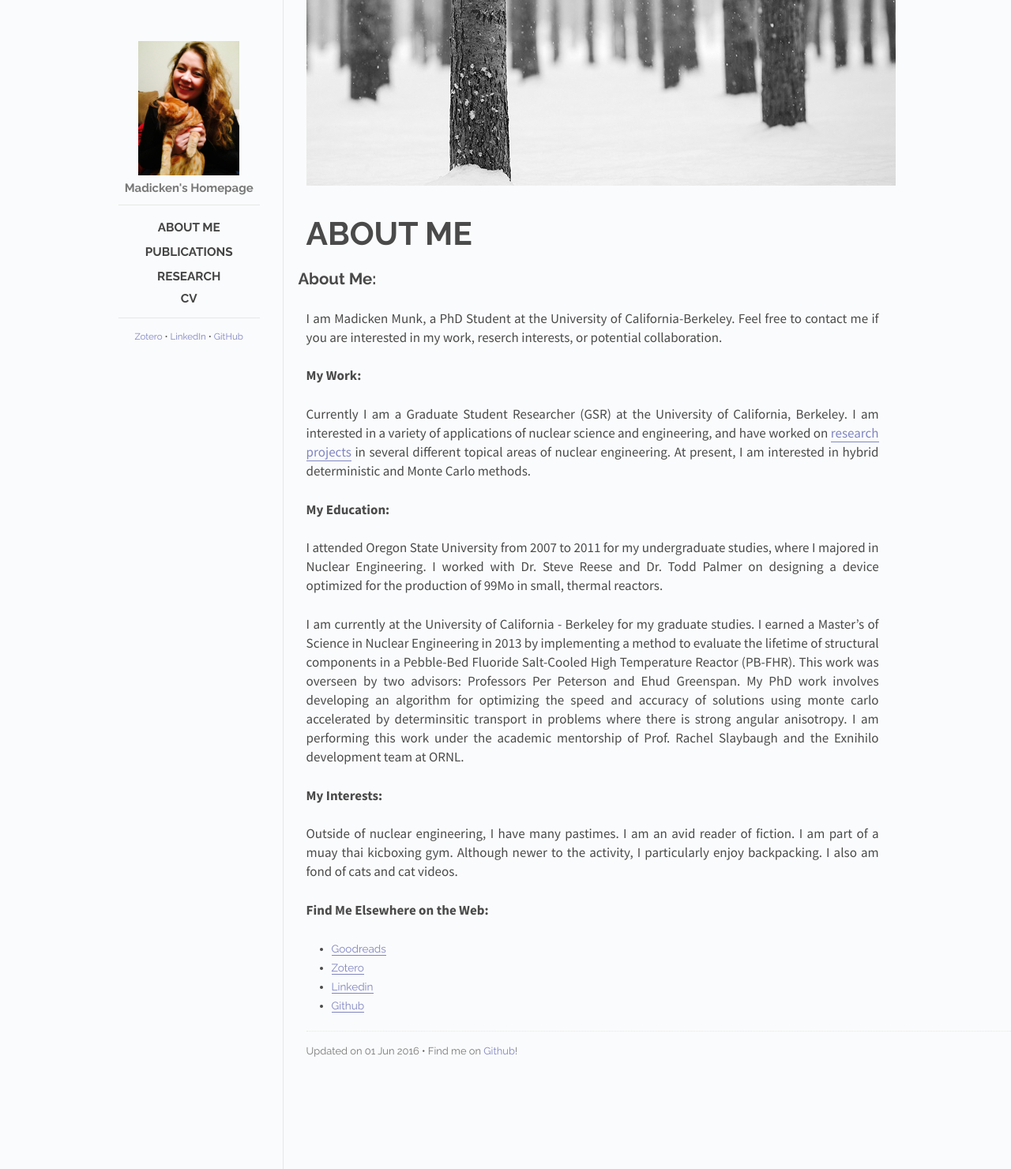
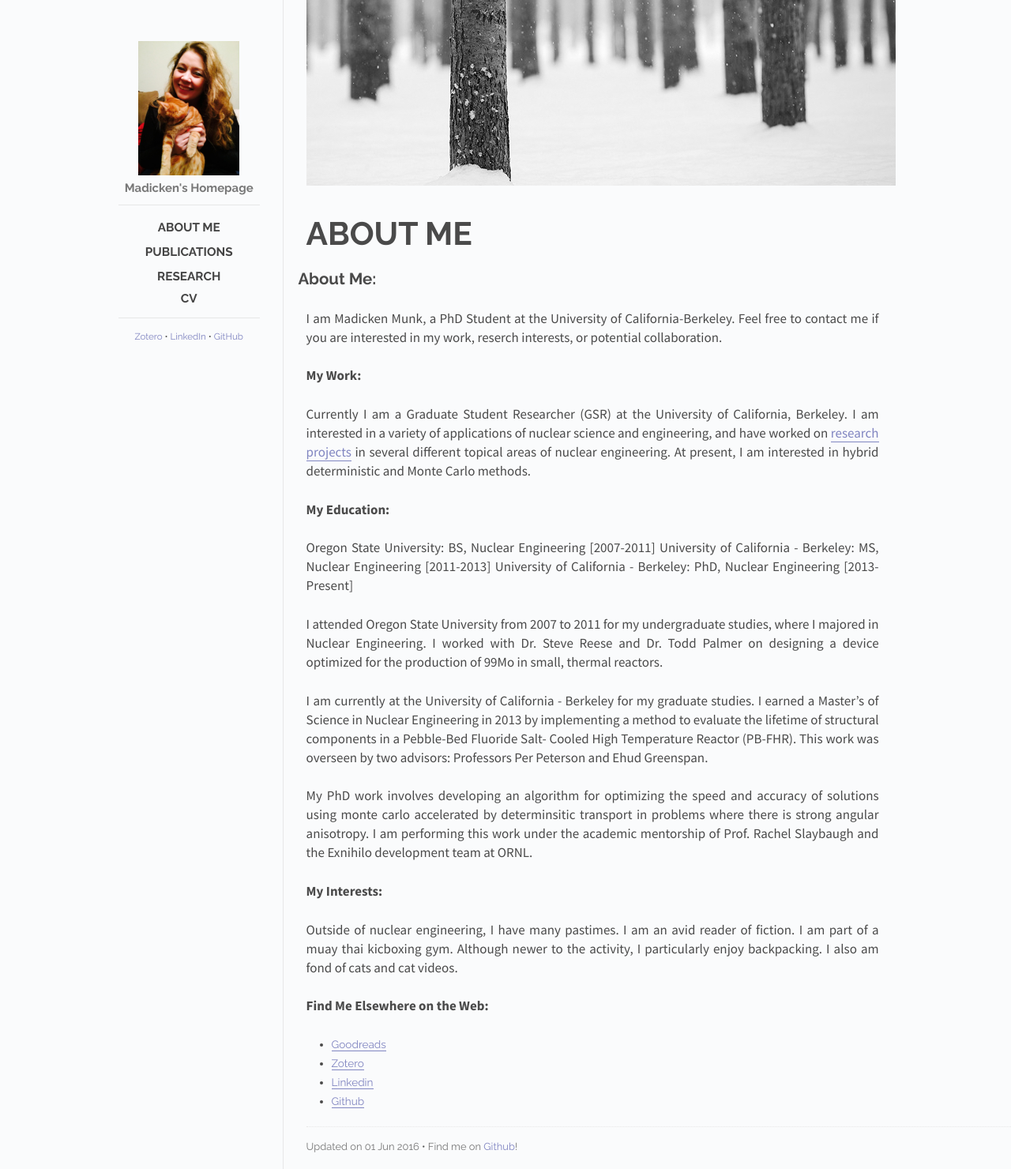
Before and after one commit to munkm/munkm.github.io, a Jekyll site: the page built from _posts/2014-10-29-aboutme.md, in a window 1280 px wide. Shown: the whole page at 79% size. Built offline with Jekyll 4.4.1, drawn with Linux system fonts in a browser that asks for light colours.

```diff
--- a/_posts/2014-10-29-aboutme.md
+++ b/_posts/2014-10-29-aboutme.md
@@ -18,9 +18,19 @@ Currently I am a Graduate Student Researcher (GSR) at the University of Californ
 
 [comment]: <> (Make this more readable. e.g. Oregon State: BS- blah, description.)
 
+Oregon State University: BS, Nuclear Engineering [2007-2011]
+University of California - Berkeley: MS, Nuclear Engineering [2011-2013]
+University of California - Berkeley: PhD, Nuclear Engineering [2013-Present]
+
 I attended Oregon State University from 2007 to 2011 for my undergraduate studies, where I majored in Nuclear Engineering. I worked with Dr. Steve Reese and Dr. Todd Palmer on designing a device optimized for the production of 99Mo in small, thermal reactors.
 
-I am currently at the University of California - Berkeley for my graduate studies. I earned a Master's of Science in Nuclear Engineering in 2013 by implementing a method to evaluate the lifetime of structural components in a Pebble-Bed Fluoride Salt-Cooled High Temperature Reactor (PB-FHR). This work was overseen by two advisors: Professors Per Peterson and Ehud Greenspan. My PhD work involves developing an algorithm for optimizing the speed and accuracy of  solutions using monte carlo accelerated by determinsitic transport in problems where there is strong angular anisotropy. I am performing this work under the academic mentorship of Prof. Rachel Slaybaugh and the Exnihilo development team at ORNL.
+I am currently at the University of California - Berkeley for my graduate studies. I
+earned a Master's of Science in Nuclear Engineering in 2013 by implementing a method
+ to evaluate the lifetime of structural components in a Pebble-Bed Fluoride Salt-
+Cooled High Temperature Reactor (PB-FHR). This work was overseen by two advisors:
+Professors Per Peterson and Ehud Greenspan.
+
+My PhD work involves developing an algorithm for optimizing the speed and accuracy of  solutions using monte carlo accelerated by determinsitic transport in problems where there is strong angular anisotropy. I am performing this work under the academic mentorship of Prof. Rachel Slaybaugh and the Exnihilo development team at ORNL.
 
 **My Interests:**
 
```
Also changed, not shown: _posts/2014-10-20-publications.md (+1 -1 lines).
